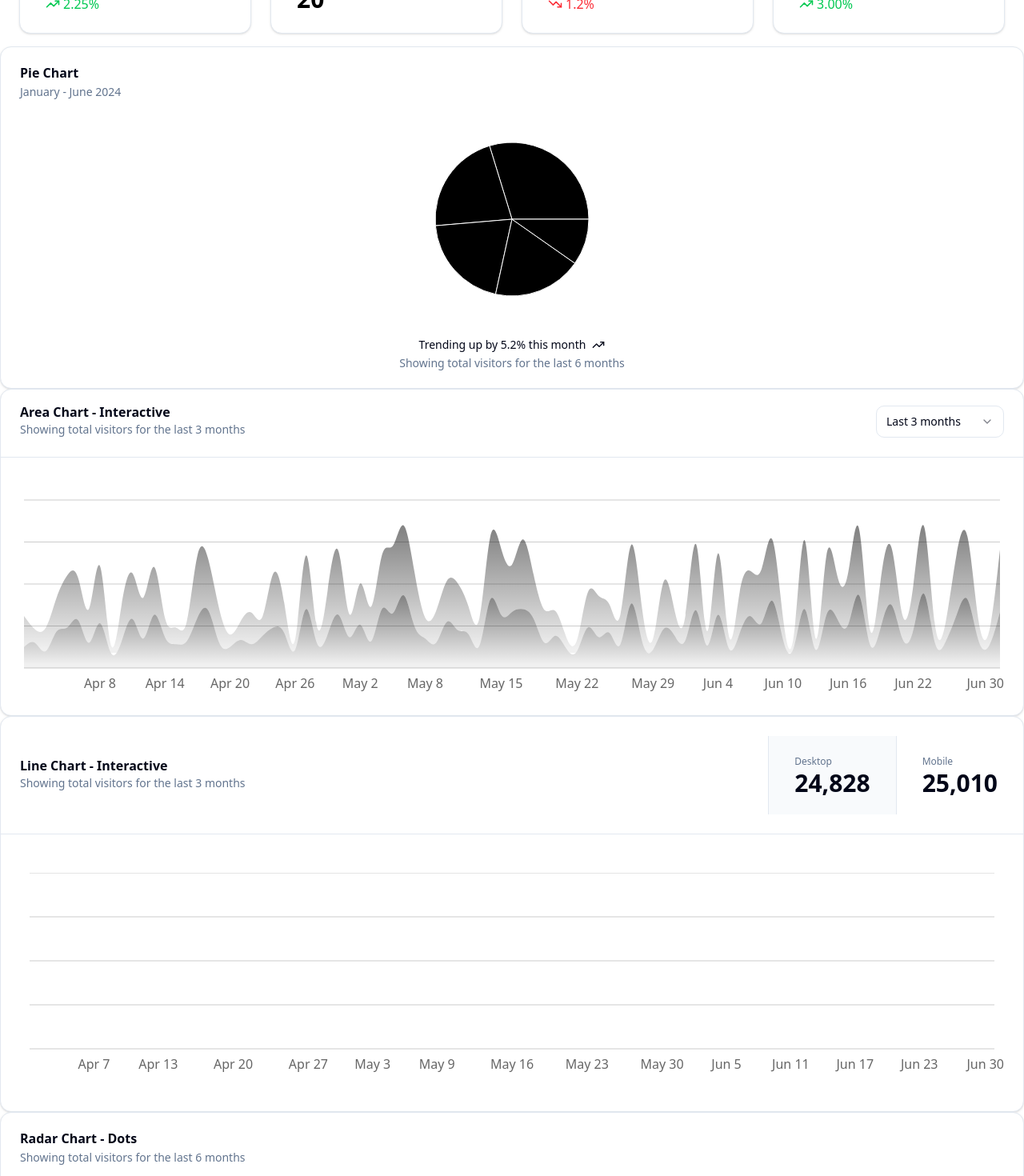
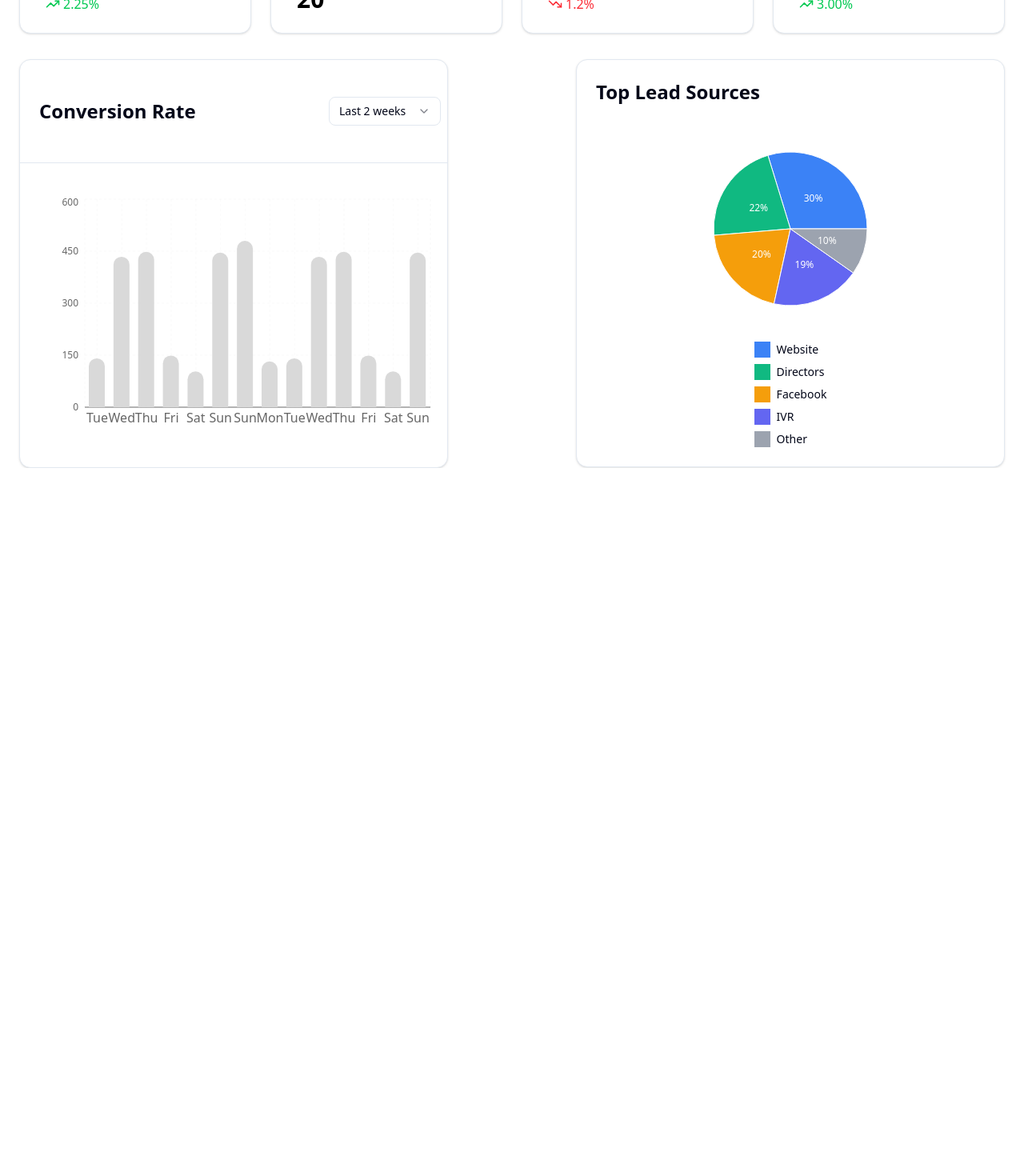
Before and after one commit to SlnkoEnergy/Sales-Protrac, a React (Vite) app: page / in a window 1280 px wide. Shown: the part 240-1710 px from the top of the page at 80% size. After the commit the page ends 825 px from the top, so only its background shows below. Built offline with nearby package versions, Linux system fonts and the light colour scheme.

Commit message:
added code for piechart and conversion chart

```diff
--- a/package.json
+++ b/package.json
@@ -37,6 +37,7 @@
     "postcss": "^8.5.6",
     "tailwindcss": "^4.1.10",
     "tw-animate-css": "^1.3.4",
+    "typescript": "^5.8.3",
     "vite": "^6.3.5"
   }
 }
--- a/src/App.css
+++ b/src/App.css
@@ -40,16 +40,3 @@
 .read-the-docs {
   color: #888;
 }
-:root {
-  --chart-1: 190 85% 50%;
-  --chart-2: 340 70% 55%;
-  --chart-3: 45 100% 51%;
-  --chart-4: 120 60% 50%;
-  --chart-5: 280 65% 60%;
-
-  --color-chrome: hsl(var(--chart-1));
-  --color-safari: hsl(var(--chart-2));
-  --color-firefox: hsl(var(--chart-3));
-  --color-edge: hsl(var(--chart-4));
-  --color-other: hsl(var(--chart-5));
-}
--- a/src/components/layout/Header.tsx
+++ b/src/components/layout/Header.tsx
@@ -1,19 +1,29 @@
-import { Bell, Mail, Settings, Home, ClipboardList } from "lucide-react";
+import { Bell, Mail, Settings, Home, ClipboardList, Menu } from "lucide-react";
 import avatar from "@/assets/avatar.png";
 import slnkoLogo from "../../assets/slnko_white_logo.png";
+import { useState } from "react";
 
 export default function Header() {
+  const [showDrawer, setShowDrawer] = useState(false);
+
+  const toggleDrawer = () => setShowDrawer(!showDrawer);
+
   return (
-    <div className="bg-[#1F487C]  w-full h-16 flex items-center justify-between px-6 shadow-md sticky top-0 z-50">
+    <div className="bg-[#1F487C] w-full h-16 flex items-center justify-between px-4 sm:px-6 shadow-md sticky top-0 z-50">
       {/* Left section: Logo & Title */}
-      <div className="flex items-center gap-4">
-        <img src={slnkoLogo} alt="Slnko Logo" className="h-15" />
-        <div className="h-10 border-l border-white/30 mx-2"></div>
-        <span className="text-white text-xl font-medium">CRM</span>
+      <div className="flex items-center gap-2 sm:gap-4">
+        <img src={slnkoLogo} alt="Slnko Logo" className="h-14 w-14" />
+        <div className="hidden sm:block h-10 border-l border-white/30 mx-2"></div>
+        <span className="text-white text-xl font-medium hidden sm:block">CRM</span>
       </div>
 
-      {/* Center section: Menu Items */}
-      <div className="flex gap-8 items-center text-white">
+      {/* Mobile Menu Icon */}
+      <div className="sm:hidden text-white">
+        <Menu size={24} onClick={toggleDrawer} />
+      </div>
+
+      {/* Center section: Menu Items (Desktop only) */}
+      <div className="hidden sm:flex gap-8 items-center text-white">
         <div className="flex items-center gap-1">
           <Home size={18} />
           <span>Dashboard</span>
@@ -32,8 +42,8 @@ export default function Header() {
         </div>
       </div>
 
-      {/* Right section: Icons, Logout & Profile */}
-      <div className="flex items-center gap-6 text-white">
+      {/* Right section: Icons & Profile */}
+      <div className="hidden sm:flex items-center gap-6 text-white">
         <Settings size={18} />
         <Bell size={18} />
         <Mail size={18} />
@@ -49,6 +59,36 @@ export default function Header() {
           </div>
         </div>
       </div>
+
+      {/* Drawer Menu (Mobile) */}
+      {showDrawer && (
+        <div className="fixed inset-0 z-40 bg-black bg-opacity-40 sm:hidden" onClick={toggleDrawer}>
+          <div
+            className="absolute top-0 left-0 w-64 h-full bg-white text-black shadow-md p-4"
+            onClick={(e) => e.stopPropagation()}
+          >
+            <div className="mb-6 font-semibold text-lg">Menu</div>
+            <div className="space-y-4">
+              <div className="flex items-center gap-2">
+                <Home size={18} />
+                <span>Dashboard</span>
+              </div>
+              <div className="flex items-center gap-2">
+                <Home size={18} />
+                <span>Leads</span>
+              </div>
+              <div className="flex items-center gap-2">
+                <ClipboardList size={18} />
+                <span>Tasks</span>
+              </div>
+              <div className="flex items-center gap-2">
+                <Home size={18} />
+                <span>Meetings</span>
+              </div>
+            </div>
+          </div>
+        </div>
+      )}
     </div>
   );
 }
--- /dev/null
+++ b/src/components/ui/conversionRateChart.tsx
@@ -0,0 +1,166 @@
+"use client";
+
+import * as React from "react";
+import {
+  Bar,
+  BarChart,
+  CartesianGrid,
+  XAxis,
+  YAxis,
+  Tooltip,
+  ResponsiveContainer,
+} from "recharts";
+
+import {
+  Card,
+  CardContent,
+  CardDescription,
+  CardHeader,
+  CardTitle,
+} from "@/components/ui/card";
+
+import {
+  ChartConfig,
+  ChartContainer,
+  ChartTooltip,
+  ChartTooltipContent,
+} from "@/components/ui/chart";
+
+import {
+  Select,
+  SelectContent,
+  SelectItem,
+  SelectTrigger,
+  SelectValue,
+} from "@/components/ui/select";
+
+const chartData = [
+  { date: "2024-06-23", desktop: 480, mobile: 530 },
+  { date: "2024-06-24", desktop: 132, mobile: 180 },
+  { date: "2024-06-25", desktop: 141, mobile: 190 },
+  { date: "2024-06-26", desktop: 434, mobile: 380 },
+  { date: "2024-06-27", desktop: 448, mobile: 490 },
+  { date: "2024-06-28", desktop: 149, mobile: 200 },
+  { date: "2024-06-29", desktop: 103, mobile: 160 },
+  { date: "2024-06-30", desktop: 446, mobile: 400 },
+  { date: "2024-06-23", desktop: 480, mobile: 530 },
+  { date: "2024-06-24", desktop: 132, mobile: 180 },
+  { date: "2024-06-25", desktop: 141, mobile: 190 },
+  { date: "2024-06-26", desktop: 434, mobile: 380 },
+  { date: "2024-06-27", desktop: 448, mobile: 490 },
+  { date: "2024-06-28", desktop: 149, mobile: 200 },
+  { date: "2024-06-29", desktop: 103, mobile: 160 },
+  { date: "2024-06-30", desktop: 446, mobile: 400 },
+];
+
+const chartConfig = {
+  desktop: {
+    label: "Desktop",
+    color: "#4f46e5",
+  },
+  mobile: {
+    label: "Mobile",
+    color: "#16a34a",
+  },
+};
+
+export default function ConversionRateChart() {
+  const [activeChart, setActiveChart] =
+    React.useState<keyof typeof chartConfig>("desktop");
+const [selectedRange, setSelectedRange] = React.useState("14d");
+
+  const filteredData = React.useMemo(() => {
+    if (selectedRange === "7d") return chartData.slice(-7);
+    if (selectedRange === "14d") return chartData.slice(-14);
+    return chartData;
+  }, [selectedRange]);
+  const total = React.useMemo(
+    () => ({
+      desktop: chartData.reduce((acc, curr) => acc + curr.desktop, 0),
+      mobile: chartData.reduce((acc, curr) => acc + curr.mobile, 0),
+    }),
+    [filteredData]
+  );
+
+  return (
+    <Card>
+      <CardHeader className="flex flex-col items-stretch space-y-0 border-b p-0 sm:flex-row">
+        <div className="flex flex-1 flex-col justify-center gap-1 px-6 py-5 sm:py-6">
+          <CardTitle className="text-2xl">Conversion Rate</CardTitle>
+        </div>
+        <div className="flex gap-4 items-center p-2">
+          <Select value={selectedRange} onValueChange={setSelectedRange}>
+            <SelectTrigger className="w-[140px] h-9 text-sm">
+              <SelectValue placeholder="Select range" />
+            </SelectTrigger>
+            <SelectContent>
+              <SelectItem value="7d">Last 7 days</SelectItem>
+              <SelectItem value="14d">Last 2 weeks</SelectItem>
+              <SelectItem value="30d">Last 30 days</SelectItem>
+            </SelectContent>
+          </Select>
+
+
+        </div>
+      </CardHeader>
+      <CardContent className="p-4">
+        <ChartContainer className="h-[300px] w-full">
+          <ResponsiveContainer width="100%" height="100%">
+            <BarChart data={filteredData}>
+
+              <XAxis
+                dataKey="date"
+                tickFormatter={(dateStr) => {
+                  const date = new Date(dateStr);
+                  return date.toLocaleDateString("en-US", { weekday: "short" });
+                }}
+                axisLine={true}
+                tickLine={false}
+                interval={0} // Force all ticks to show
+              />
+
+              <YAxis
+                tickLine={false}
+                axisLine={false}
+                tick={{ fontSize: 12 }}
+              />
+              <CartesianGrid strokeDasharray="3 3" strokeOpacity={0.1} />
+              <Tooltip
+                content={({ payload }) => {
+                  if (!payload?.length) return null;
+                  const item = payload[0];
+                  const label = new Date(item.payload.date).toLocaleDateString(
+                    "en-US",
+                    { weekday: "long", month: "short", day: "numeric" }
+                  );
+                  return (
+                    <div className="bg-white rounded shadow p-2 text-sm">
+                      <div className="text-muted-foreground text-xs mb-1">
+                        {label}
+                      </div>
+                      <div className="font-medium text-black">
+                        {chartConfig[activeChart].label}: {item.value}
+                      </div>
+                    </div>
+                  );
+                }}
+              />
+              <Bar
+                dataKey={activeChart}
+                fill="#D9D9D9"
+                radius={[100, 100, 0, 0]}
+                barSize={20}
+                activeBar={{
+                  fill: "green",
+                  stroke: "green",
+                  strokeWidth: 1, // thinner border
+                  radius: [100, 100, 0, 0],
+                }}
+              />
+            </BarChart>
+          </ResponsiveContainer>
+        </ChartContainer>
+      </CardContent>
+    </Card>
+  );
+}
--- a/src/components/ui/piechart.tsx
+++ b/src/components/ui/piechart.tsx
@@ -1,85 +1,71 @@
-import { TrendingUp } from "lucide-react"
-import { Pie, PieChart } from "recharts"
-
+import { Pie, PieChart, Cell, ResponsiveContainer } from "recharts";
 import {
   Card,
   CardContent,
-  CardDescription,
-  CardFooter,
   CardHeader,
   CardTitle,
-} from '@/components/ui/card'
-import {
-  ChartConfig,
-  ChartContainer,
-  ChartTooltip,
-  ChartTooltipContent,
-} from '@/components/ui/chart'
+} from "@/components/ui/card";
+
 const chartData = [
-  { browser: "chrome", visitors: 275, fill: "var(--color-chrome)" },
-  { browser: "safari", visitors: 200, fill: "var(--color-safari)" },
-  { browser: "firefox", visitors: 187, fill: "var(--color-firefox)" },
-  { browser: "edge", visitors: 173, fill: "var(--color-edge)" },
-  { browser: "other", visitors: 90, fill: "var(--color-other)" },
+  { browser: "Website", visitors: 275, fill: "#3B82F6" },
+  { browser: "Directors", visitors: 200, fill: "#10B981" },
+  { browser: "Facebook", visitors: 187, fill: "#F59E0B" },
+  { browser: "IVR", visitors: 173, fill: "#6366F1" },
+  { browser: "Other", visitors: 90, fill: "#9CA3AF" },
 ];
 
+const RADIAN = Math.PI / 180;
 
-const chartConfig = {
-  visitors: {
-    label: "Visitors",
-  },
-  chrome: {
-    label: "Chrome",
-    color: "hsl(var(--chart-1))",
-  },
-  safari: {
-    label: "Safari",
-    color: "hsl(var(--chart-2))",
-  },
-  firefox: {
-    label: "Firefox",
-    color: "hsl(var(--chart-3))",
-  },
-  edge: {
-    label: "Edge",
-    color: "hsl(var(--chart-4))",
-  },
-  other: {
-    label: "Other",
-    color: "hsl(var(--chart-5))",
-  },
-} satisfies ChartConfig;
+const renderCustomizedLabel = ({ cx, cy, midAngle, innerRadius, outerRadius, percent }) => {
+  const radius = innerRadius + (outerRadius - innerRadius) * 0.5;
+  const x = cx + radius * Math.cos(-midAngle * RADIAN);
+  const y = cy + radius * Math.sin(-midAngle * RADIAN);
 
+  return (
+    <text x={x} y={y} fill="white" textAnchor="middle" dominantBaseline="central" fontSize={12}>
+      {`${(percent * 100).toFixed(0)}%`}
+    </text>
+  );
+};
 
 export default function BrowserVisitorPieChart() {
   return (
     <Card className="flex flex-col">
-      <CardHeader className="items-center pb-0">
-        <CardTitle>Pie Chart</CardTitle>
-        <CardDescription>January - June 2024</CardDescription>
+      <CardHeader className="items-start pb-0">
+        <CardTitle className="text-2xl">Top Lead Sources</CardTitle>
       </CardHeader>
-      <CardContent className="flex-1 pb-0">
-        <ChartContainer
-          config={chartConfig}
-          className="mx-auto aspect-square max-h-[250px]"
-        >
-          <PieChart>
-            <ChartTooltip
-              cursor={false}
-              content={<ChartTooltipContent hideLabel />}
-            />
-            <Pie data={chartData} dataKey="visitors" nameKey="browser" />
-          </PieChart>
-        </ChartContainer>
+
+      <CardContent className="flex flex-col items-center">
+        <div className="w-full h-[250px]">
+          <ResponsiveContainer width="100%" height="100%">
+            <PieChart>
+              <Pie
+                data={chartData}
+                dataKey="visitors"
+                nameKey="browser"
+                cx="50%"
+                cy="50%"
+                outerRadius="80%"
+                labelLine={false}
+                label={renderCustomizedLabel}
+              >
+                {chartData.map((entry, index) => (
+                  <Cell key={`cell-${index}`} fill={entry.fill} />
+                ))}
+              </Pie>
+            </PieChart>
+          </ResponsiveContainer>
+        </div>
+
+        <div className="flex flex-col gap-2 mt-4 text-sm">
+          {chartData.map((entry) => (
+            <div key={entry.browser} className="flex items-center gap-2">
+              <div className="w-5 h-5" style={{ backgroundColor: entry.fill }}></div>
+              <span>{entry.browser}</span>
+            </div>
+          ))}
+        </div>
       </CardContent>
-      <CardFooter className="flex-col gap-2 text-sm">
-        <div className="flex items-center gap-2 font-medium leading-none">
-          Trending up by 5.2% this month <TrendingUp className="h-4 w-4" />
-        </div>
-        <div className="leading-none text-muted-foreground">
-          Showing total visitors for the last 6 months
-        </div>
-      </CardFooter>
     </Card>
-  )
+  );
 }
--- a/src/components/DashBoardStats.tsx
+++ b/src/modules/dashboard/components/DashBoardStats.tsx
@@ -3,27 +3,27 @@ import StatCard from "@/components/ui/statrCard";
 
 export default function DashboardStats() {
   return (
-    <div className="w-full px-6 py-4">
-      <div className="grid grid-cols-1 sm:grid-cols-2 lg:grid-cols-4 gap-6">
+    <div className="w-full px-4 sm:px-6 py-4">
+      <div className="grid grid-cols-1 sm:grid-cols-2 md:grid-cols-3 lg:grid-cols-4 gap-4 sm:gap-6">
         <StatCard
-          icon={<Banknote size={16} />}
+          icon={<Banknote size={20} />}
           label="TOTAL SALES"
           value="UGX. 30M"
           trend={{ value: "2.25%", isPositive: true }}
         />
         <StatCard
-          icon={<User size={16} />}
+          icon={<User size={20} />}
           label="ASSIGNED TASKS"
           value="20"
         />
         <StatCard
-          icon={<BadgePercent size={16} />}
+          icon={<BadgePercent size={20} />}
           label="TOTAL LEADS"
           value="500"
           trend={{ value: "1.2%", isPositive: false }}
         />
         <StatCard
-          icon={<ActivitySquare size={16} />}
+          icon={<ActivitySquare size={20} />}
           label="CONVERSION RATE"
           value="15%"
           trend={{ value: "3.00%", isPositive: true }}
--- a/src/modules/dashboard/pages/Dashboard.tsx
+++ b/src/modules/dashboard/pages/Dashboard.tsx
@@ -1,11 +1,8 @@
 import Header from "@/components/layout/Header";
-import Chart from "@/components/ui/lineChart";
-import LineChart from "@/components/ui/lineChart";
 import BrowserVisitorPieChart from "@/components/ui/piechart";
-import ChartAreaInteractive from "@/components/ui/interactiveChart"
-import ChartAreaInteractiveRadar from "@/components/ui/ChartAreaInteractiveRadar";
 import SearchBar from "@/components/layout/SearchBar";
-import DashboardStats from "@/components/DashBoardStats";
+import DashboardStats from "@/modules/dashboard/components/DashBoardStats";
+import ConversionRateChart from "@/components/ui/conversionRateChart";
 
 export default function Dashboard() {
   return (
@@ -14,10 +11,14 @@ export default function Dashboard() {
         <Header />
         <SearchBar />
         <DashboardStats />
+        <div className="flex flex-col xl:flex-row gap-40 px-6  py-4 w-full h-[400px]">
+          <div className="flex-1 h-full">
+            <ConversionRateChart />
+          </div>
+          <div className="flex-1 h-full">
             <BrowserVisitorPieChart />
-    <ChartAreaInteractive/>
-    <Chart />
-    <ChartAreaInteractiveRadar />
+          </div>
+        </div>
       </div>
     </>
   );
```
Also changed, not shown: 1 other file (tests, documents, lock files or other folders). Lines whose indentation alone changed are shown as unchanged.
